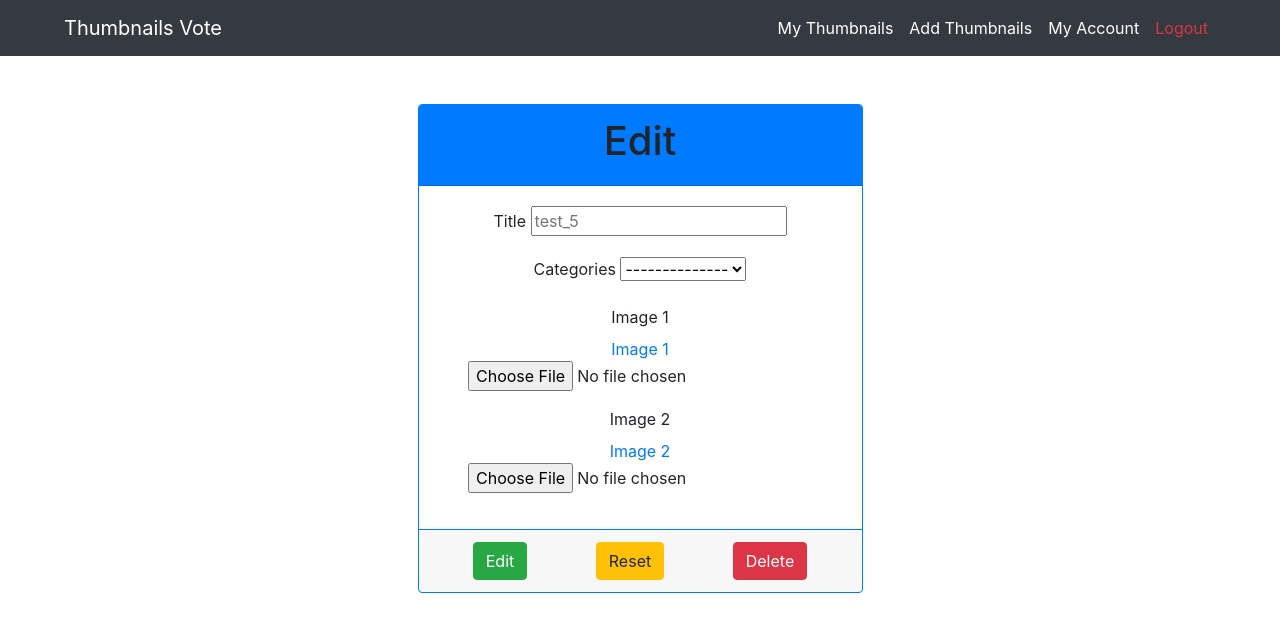
After one commit to Zulfikar-ditya/thumbnails-vote, a Django app: page /edit/5/ in a window 1280 px wide. The commit adds this page. Shown: the top 632 px of the page. Run offline with Django 3.2, Linux system fonts and the light colour scheme; a user stored in the database is signed in; data comes from the database, SQL or seed files in the repository; both versions use the stored data as it was after the commit; some libraries are stand-ins or nearby versions.

Commit message:
edit function, without delete

```diff
--- a/my_app/urls.py
+++ b/my_app/urls.py
@@ -10,4 +10,5 @@ urlpatterns = [
     path('login_status/', views.login_status, name='login_status'),
     path('404/', views.not_found, name='not_found'),
     path('my_thumbnails/', views.my_thumbnails, name='my_thumbnails'),
+    path('edit/<int:pool_id>/', views.edit_thumb, name='edit,')
 ]
--- a/my_app/views.py
+++ b/my_app/views.py
@@ -30,6 +30,48 @@ def add_thumbnails(request):
             'form' : form,
         }
         )
+    else:
+        return HttpResponseRedirect(reverse('home:login_status'))
+
+
+def edit_thumb(request, pool_id):
+    if request.user.is_authenticated:
+        try:
+            getPool = Pool.objects.get(pk=pool_id)
+            if getPool.status is True and getPool.user == request.user:
+                categories = Categories.objects.all()
+
+                if request.method == 'POST':
+                    get_title = request.POST['title']
+                    get_categori = request.POST['categories']
+
+                    # check the image will update or not
+                    try:
+                        # try tu update image 1
+                        getPool.img_1 = request.FILES['img_1']
+                    except:
+                        # if the img is blnk
+                        pass
+
+                    try:
+                        getPool.img_2 = request.FILES['img_2']
+                    except:
+                        pass
+                    # update
+                    getPool.title = get_title
+                    getPool.categories = Categories.objects.get(pk=int(get_categori))
+                    getPool.save()
+
+                    return HttpResponseRedirect(reverse('home:my_thumbnails'))
+
+                return render(request, 'home/edit.html', {
+                    'pool': getPool,
+                    'categories': categories,
+                })
+            else:
+                return HttpResponseRedirect(reverse('home:not_found'))
+        except (KeyError, Pool.DoesNotExist):
+            return HttpResponseRedirect(reverse('home:not_found'))
     else:
         return HttpResponseRedirect(reverse('home:login_status'))
 
--- /dev/null
+++ b/templates/home/edit.html
@@ -0,0 +1,60 @@
+{% extends 'base.html' %}
+
+{% load static %}
+
+{% block title %}
+| Edit {{ pool.title }}
+{% endblock title %}
+
+{% block content %}
+<div class="container my-5">
+    <div class="row justify-content-center">
+        <div class="col-lg-5">
+            <form action="" method="post" enctype="multipart/form-data" class="form">
+                {% csrf_token %}
+                <div class="card border-primary">
+                    <div class="card-header bg-primary">
+                        <h1 class="text-center">Edit</h1>
+                    </div>
+                    <div class="card-body text-center text-capitalize">
+                        <div class="form-group">
+                            <label for="title">title</label>
+                            <input type="text" name="title" id="" placeholder="{{pool.title}}" required maxlength="30">
+                        </div>
+                        <div class="form-group">
+                            <label for="categories">Categories</label>
+                            <select name="categories" id="" required>
+                                <option value="" selected>--------------</option>
+                            {% for i in categories %}
+                                <option value="{{i.id}}">{{i.name}}</option>
+                            {% endfor %}
+                            </select>
+                        </div>
+                        <div class="form-group">
+                            <label for="img_1">Image 1</label> <br>
+                            <a href="../../{{pool.img_1}}" target="_blank">Image 1</a> <br>
+                            <input type="file" src="" alt="" name="img_1" accept="image/*">
+                        </div>
+                        <div class="form-group">
+                            <label for="img_1">Image 2</label> <br>
+                            <a href="../../{{pool.img_2}}" target="_blank">Image 2</a> <br>
+                            <input type="file" src="" alt="" name="img_2" accept="image/*">
+                        </div>
+                    </div>
+                    <div class="card-footer border-primary d-flex justify-content-around">
+                        <input type="submit" value="Edit" class="btn btn-success">
+                        <input type="reset" value="Reset" class="btn btn-warning">
+                        <input type="submit" value="Delete" class="btn btn-danger">
+                    </div>
+                </div>
+            </form>
+        </div>
+    </div>
+</div>
+
+
+<script type="text/javascript" src="{% static 'css/bootstrap/js/bootstrap.min.js' %}"></script>
+<!-- another js -->
+<script type="text/javascript" src="{% static 'js/jquery-3.5.1.slim.min.js' %}"></script>
+<script type="text/javascript" src="{% static 'js/popper.min.js' %}"></script>
+{% endblock content %}
--- a/templates/home/index.html
+++ b/templates/home/index.html
@@ -72,7 +72,7 @@
                         <input type="submit" value="Image 2" class="btn btn-warning ml-5">
                     </form>
                     {% else %}
-                    <a href="" class="btn btn-success">Edit</a>
+                    <a href="../edit/{{i.id}}/" class="btn btn-success">Edit</a>
                     <a href="" class="btn btn-danger ml-5">Delete</a>
                     {% endif %}
                 </div>
--- a/templates/home/my.html
+++ b/templates/home/my.html
@@ -63,7 +63,7 @@
                     </div>
                 </div>
                 <div class="card-footer border-primary d-flex justify-content-center bg-transparent">
-                    <a href="" class="btn btn-success">Edit</a>
+                    <a href="../edit/{{i.id}}/" class="btn btn-success">Edit</a>
                     <a href="" class="btn btn-danger ml-5">Delete</a>
                 </div>
             </div>
```
Also changed, not shown: db.sqlite3, static/upload_tumb/Kusonime_Shigatsu_wa_Kimi_no_Uso_-_18.mkv_snapshot_17.10_2020.08.28_18.37.38.jpg (added), static/upload_tumb/Maxnime_Tamako_Love_Story_BD_720p.mkv_snapshot_00.32.19_2020.08.29_14_uauL6nV.jpg (added), static/upload_tumb/Maxnime_Tamako_Love_Story_BD_720p.mkv_snapshot_00.32.21_2020.08.25_15_5ee0bYi.jpg (added).
